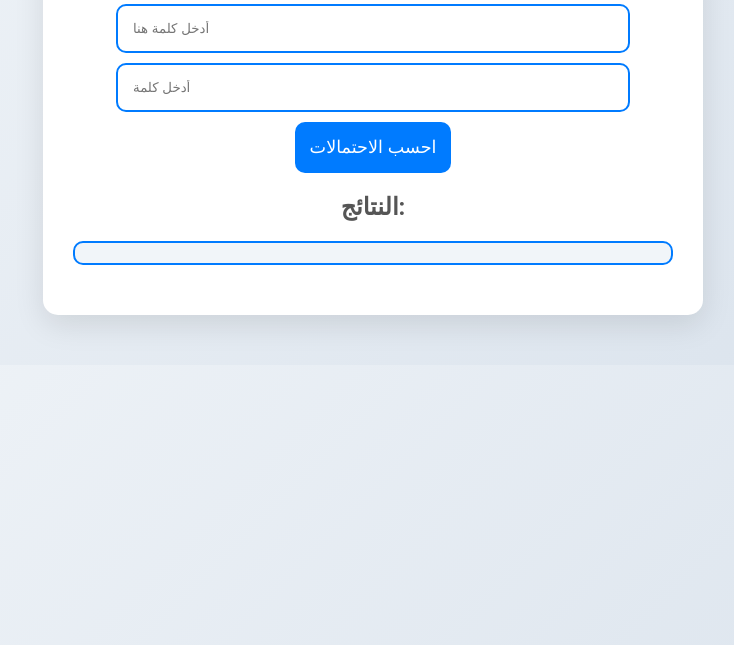
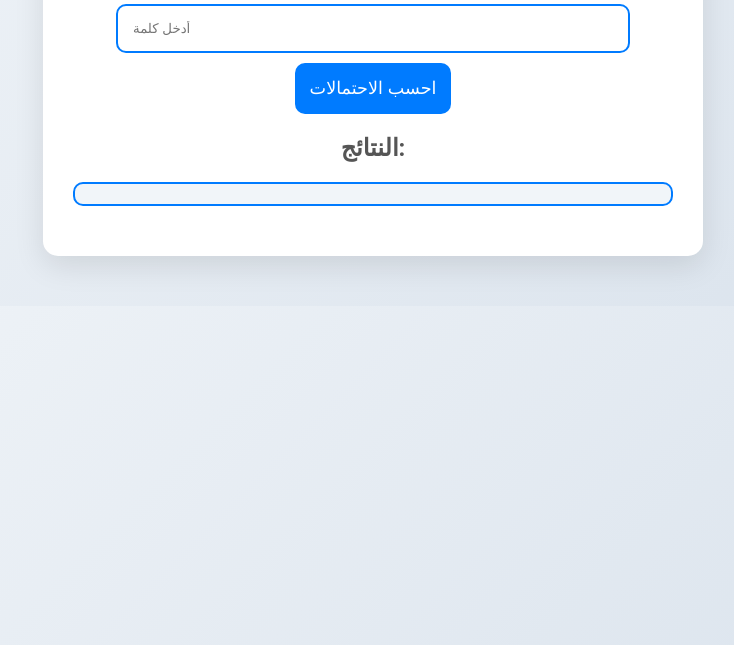
Before and after one commit to 1amrosi/1amrosi.github.io, a plain HTML site: page index.html in a window 1280 px wide. Shown: the part 155-800 px from the top of the page, without its empty margins (267-1001 px from the left). Drawn offline with Linux system fonts and the light colour scheme.

Commit message:
Update index.html

```diff
--- a/index.html
+++ b/index.html
@@ -9,7 +9,6 @@
 <body>
     <div class="container">
         <h1>احتمالات الكلمات</h1>
-        <input type="text" id="wordInput" placeholder="أدخل كلمة هنا">
         <input id="wordInput" type="text" placeholder="أدخل كلمة" maxlength="7">
         <button onclick="generatePermutations()">احسب الاحتمالات</button>
         <h2>النتائج:</h2>
```
